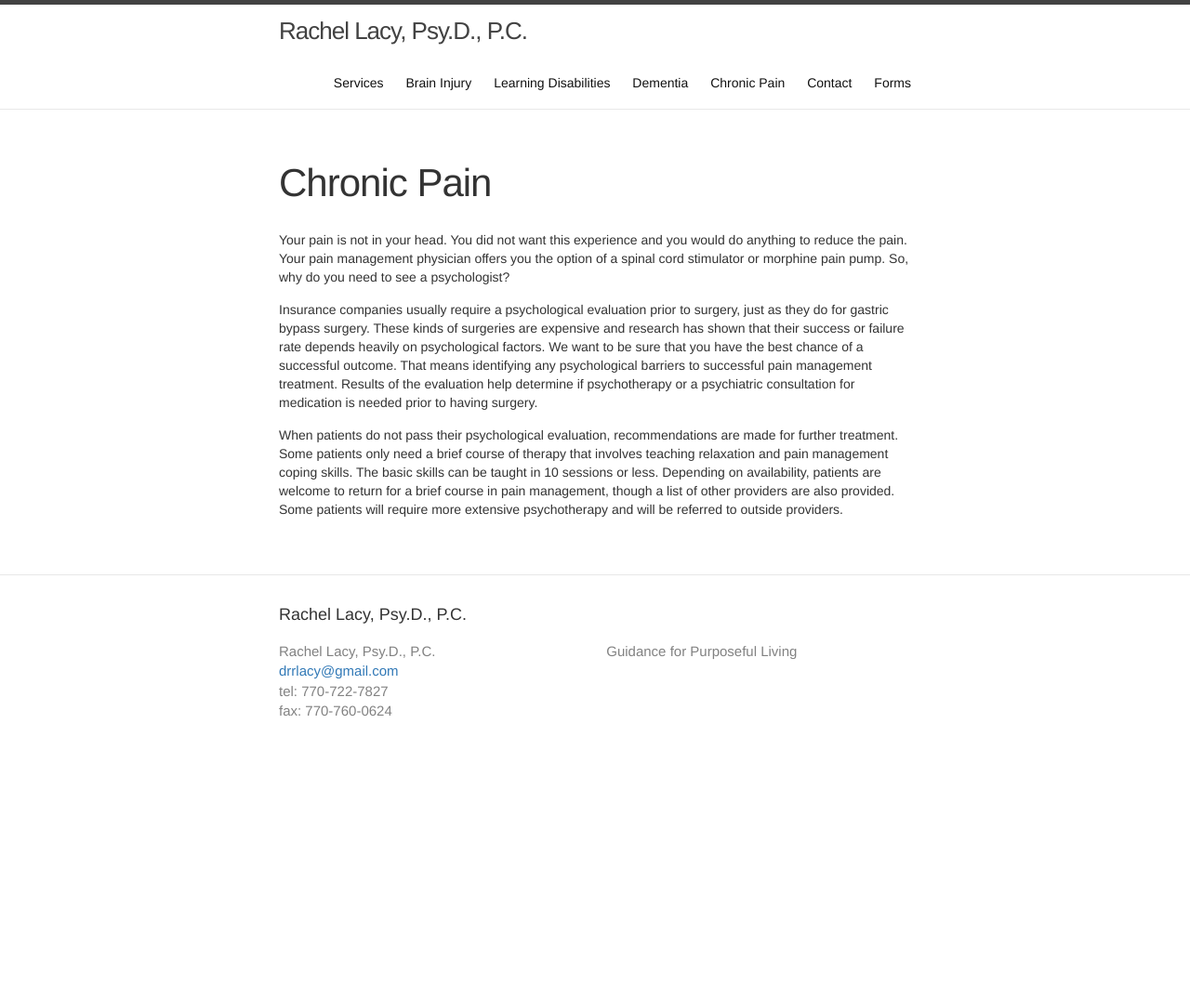
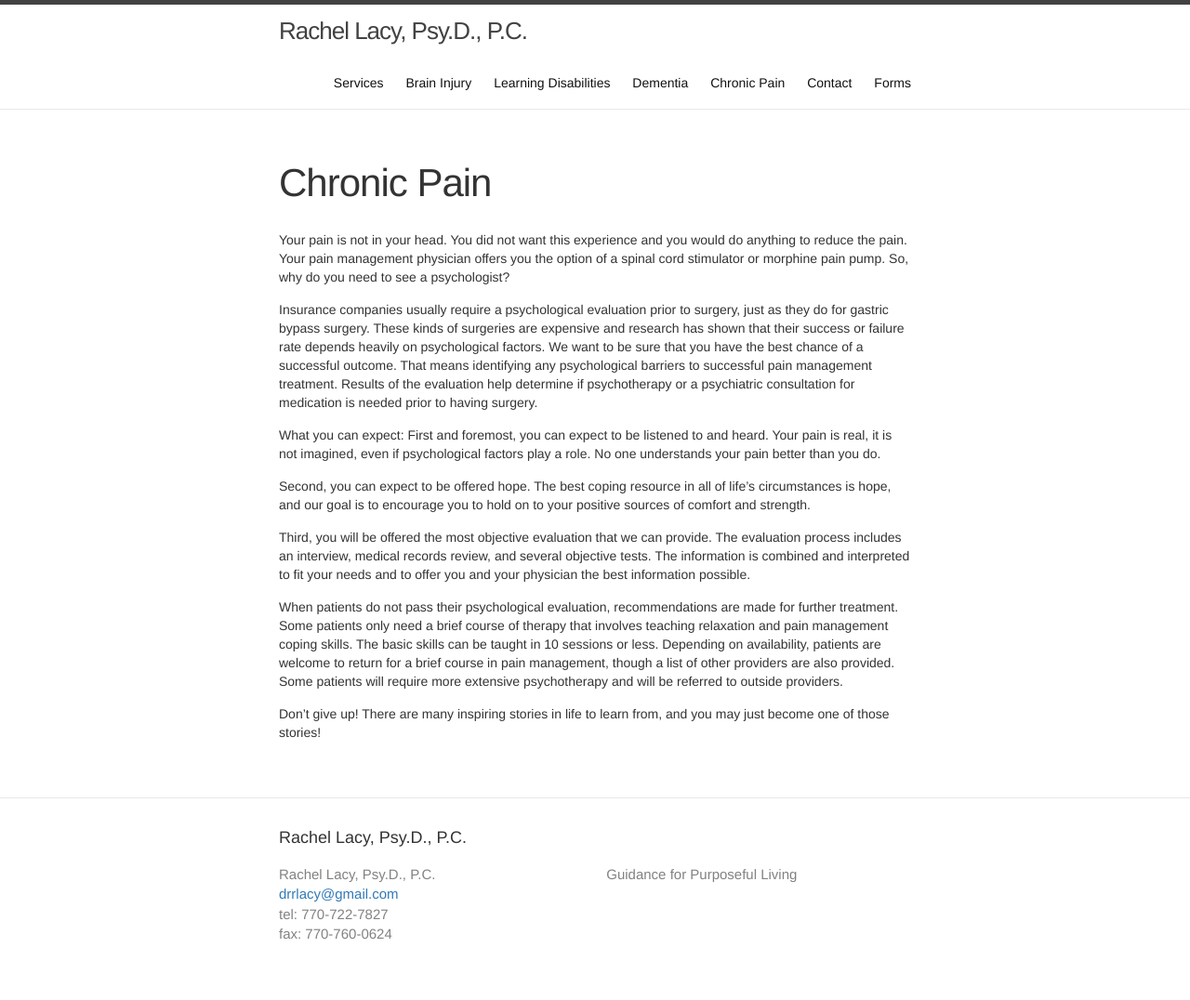
Before and after one commit to halcyon/renewedbrain.com, a Jekyll site: the page built from chronic-pain.md, in a window 1280 px wide. Shown: the whole page at 93% size. Built offline with Jekyll 4.4.1, drawn with Linux system fonts in a browser that asks for light colours; before the commit the page ends 900 px from its top, so only the background shows below that.

Commit message:
Update chronic-pain.md
ADDED NARRATIVE

```diff
--- a/chronic-pain.md
+++ b/chronic-pain.md
@@ -8,4 +8,12 @@ Your pain is not in your head. You did not want this experience and you would do
 
 Insurance companies usually require a psychological evaluation prior to surgery, just as they do for gastric bypass surgery. These kinds of surgeries are expensive and research has shown that their success or failure rate depends heavily on psychological factors. We want to be sure that you have the best chance of a successful outcome. That means identifying any psychological barriers to successful pain management treatment. Results of the evaluation help determine if psychotherapy or a psychiatric consultation for medication is needed prior to having surgery.
 
+What you can expect: First and foremost, you can expect to be listened to and heard. Your pain is real, it is not imagined, even if psychological factors play a role.  No one understands your pain better than you do.
+
+Second, you can expect to be offered hope. The best coping resource in all of life's circumstances is hope, and our goal is to encourage you to hold on to your positive sources of comfort and strength.
+
+Third, you will be offered the most objective evaluation that we can provide. The evaluation process includes an interview, medical records review, and several objective tests. The information is combined and interpreted to fit your needs and to offer you and your physician the best information possible.
+
 When patients do not pass their psychological evaluation, recommendations are made for further treatment. Some patients only need a brief course of therapy that involves teaching relaxation and pain management coping skills. The basic skills can be taught in 10 sessions or less. Depending on availability, patients are welcome to return for a brief course in pain management, though a list of other providers are also provided. Some patients will require more extensive psychotherapy and will be referred to outside providers.
+
+Don't give up! There are many inspiring stories in life to learn from, and you may just become one of those stories!
```
